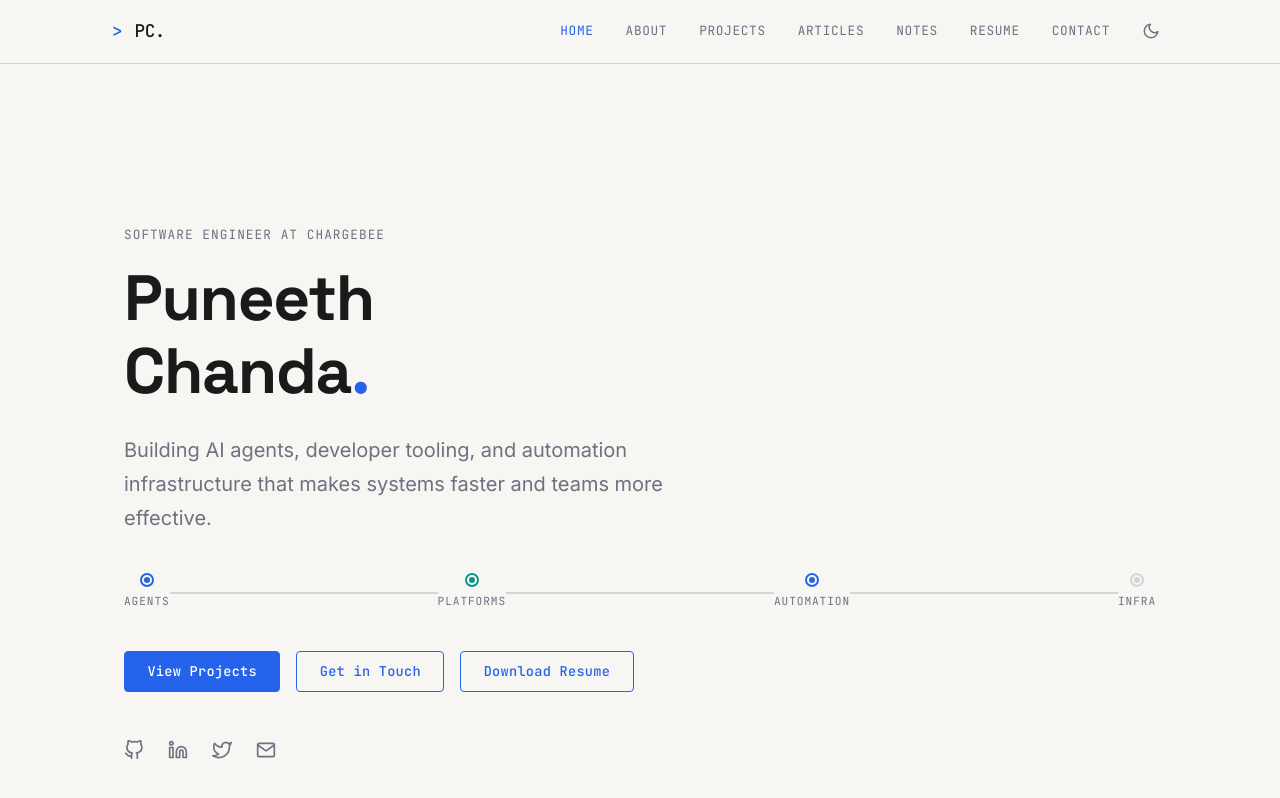
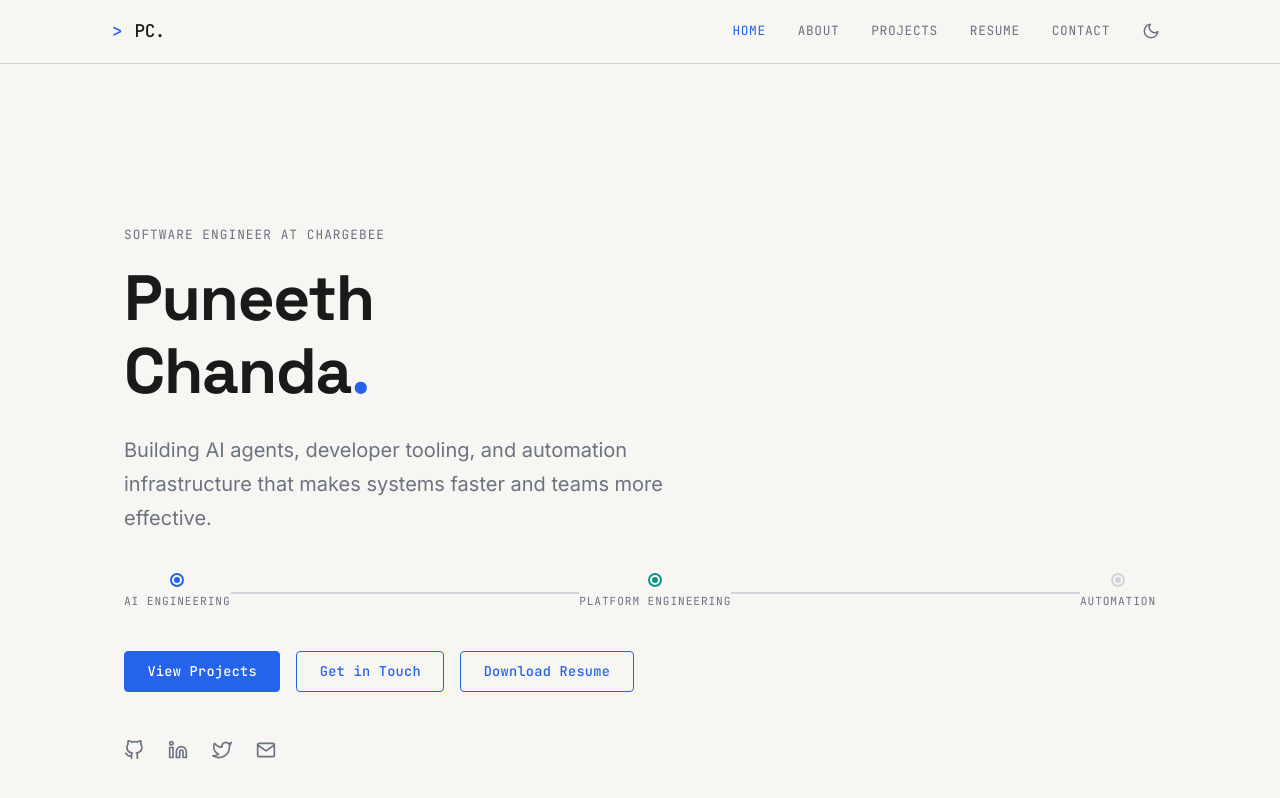
Before and after one commit to puneeth-chanda/puneeth-chanda.github.io, a Next.js app: page / in a window 1280 px wide. Shown: the top 798 px of the page. Built offline with nearby package versions, Linux system fonts and the light colour scheme.

Commit message:
feat: hide articles/notes from nav, update home pipeline, add resume PDF
- Remove Articles and Notes from NavBar
- Update home page pipeline: AI Engineering → Platform Engineering → Automation
- Add resume.pdf to public folder for download button

```diff
--- a/app/page.tsx
+++ b/app/page.tsx
@@ -5,10 +5,9 @@ import SocialLink from "@/components/SocialLink"
 import { FiGithub, FiLinkedin, FiTwitter, FiMail } from "react-icons/fi"
 
 const pipelineSteps = [
-  { label: "Agents", color: "active" },
-  { label: "Platforms", color: "teal" },
-  { label: "Automation", color: "active" },
-  { label: "Infra", color: "" },
+  { label: "AI Engineering", color: "active" },
+  { label: "Platform Engineering", color: "teal" },
+  { label: "Automation", color: "" },
 ]
 
 export default function HomePage() {
@@ -57,22 +56,17 @@ export default function HomePage() {
         <div className="pipeline animate-fade-up delay-4">
           <div className="pipeline-step">
             <div className="pipeline-dot active animate-dot delay-2" />
-            <span className="pipeline-label">Agents</span>
+            <span className="pipeline-label">AI Engineering</span>
           </div>
           <div className="pipeline-line" />
           <div className="pipeline-step">
             <div className="pipeline-dot teal animate-dot delay-3" />
-            <span className="pipeline-label">Platforms</span>
+            <span className="pipeline-label">Platform Engineering</span>
           </div>
           <div className="pipeline-line" />
           <div className="pipeline-step">
-            <div className="pipeline-dot active animate-dot delay-4" />
+            <div className="pipeline-dot animate-dot delay-4" />
             <span className="pipeline-label">Automation</span>
-          </div>
-          <div className="pipeline-line" />
-          <div className="pipeline-step">
-            <div className="pipeline-dot animate-dot delay-5" />
-            <span className="pipeline-label">Infra</span>
           </div>
         </div>
 
--- a/components/NavBar.tsx
+++ b/components/NavBar.tsx
@@ -15,8 +15,6 @@ export default function NavBar() {
     { href: "/", label: "Home" },
     { href: "/about", label: "About" },
     { href: "/projects", label: "Projects" },
-    { href: "/articles", label: "Articles" },
-    { href: "/notes", label: "Notes" },
     { href: "/resume", label: "Resume" },
     { href: "/contact", label: "Contact" },
   ]
```
Also changed, not shown: 1 other file (tests, documents, lock files or other folders).
